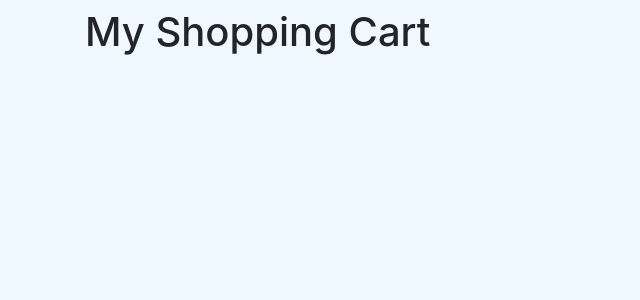
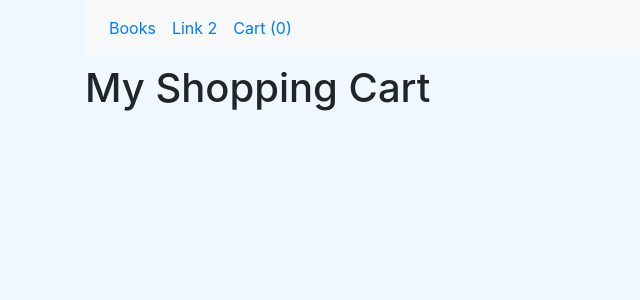
Before and after one commit to jyfoo213/tgc8-django-bookreviews, a Django app: page /cart/view in a window 1280 px wide. Shown: the top 300 px of the page, without its empty margins (0-640 px from the left). Run offline with Django 3.2, Linux system fonts and the light colour scheme; some libraries are stand-ins or nearby versions.

Commit message:
View link to cart and how many items there are in the cart

```diff
--- a/BookReviewsProject/settings.py
+++ b/BookReviewsProject/settings.py
@@ -78,6 +78,7 @@ TEMPLATES = [
                 'django.template.context_processors.request',
                 'django.contrib.auth.context_processors.auth',
                 'django.contrib.messages.context_processors.messages',
+                'cart.contexts.cart_contents'
             ],
         },
     },
--- /dev/null
+++ b/cart/contexts.py
@@ -0,0 +1,7 @@
+
+def cart_contents(request):
+    cart = request.session.get('shopping_cart', {})
+    return {
+        'shopping_cart': cart,
+        'number_of_items': len(cart)
+    }
--- a/cart/templates/cart/view_cart.template.html
+++ b/cart/templates/cart/view_cart.template.html
@@ -6,7 +6,13 @@
     <div class="card mt-2 mb-2">
         <div class="card-body">
          <div class="card-title"><h3>{{i.title}}</h3></div>
-            Quantity:{{i.qty}}<br/>
+         <div>
+            <form method="POST" action="{% url 'update_cart_quantity' book_id=i.id%}">
+                {% csrf_token %}
+                Quantity:<input type="text" value="{{i.qty}}" name="qty" style="width:40px" />
+                <input class="btn btn-primary btn-sm" type="submit" value="Update Quantity">
+            </form>
+         </div>
             Cost: ${{i.cost}}<br/>
             <a href="{% url 'remove_from_cart' book_id=i.id %}" class="btn btn-danger btn-sm">Remove</a>
         </div>
--- a/cart/urls.py
+++ b/cart/urls.py
@@ -4,5 +4,8 @@ import cart.views
 urlpatterns = [
     path('add/<book_id>', cart.views.add_to_cart, name="add_to_cart"),
     path('view', cart.views.view_cart, name="view_cart"),
-    path('remove/<book_id>', cart.views.remove_from_cart, name="remove_from_cart")
+    path('remove/<book_id>', cart.views.remove_from_cart,
+         name="remove_from_cart"),
+    path('update_quantity/<book_id>', cart.views.update_quantity,
+         name="update_cart_quantity")
 ]
--- a/cart/views.py
+++ b/cart/views.py
@@ -1,4 +1,4 @@
-from django.shortcuts import render, get_object_or_404, redirect, reverse
+from django.shortcuts import render, get_object_or_404, redirect, reverse, HttpResponse
 from django.contrib import messages
 from books.models import Book
 
@@ -49,3 +49,14 @@ def remove_from_cart(request, book_id):
         messages.success(request, "Item succesfully removed from cart")
 
     return redirect(reverse('view_books_route'))
+
+
+def update_quantity(request, book_id):
+    cart = request.session.get('shopping_cart', {})
+    # if the book_id I want to update the quantity is in the shopping cart
+    if book_id in cart:
+        cart[book_id]['qty'] = request.POST['qty']
+        request.session['shopping_cart'] = cart
+        messages.success(request, "Quantity has been updated")
+
+    return redirect(reverse('view_cart'))
--- a/templates/base.template.html
+++ b/templates/base.template.html
@@ -1,18 +1,41 @@
 {% load static %}
-<!doctype html>
+<!DOCTYPE html>
 <html lang="en">
   <head>
     <!-- Required meta tags -->
-    <meta charset="utf-8">
-    <meta name="viewport" content="width=device-width, initial-scale=1, shrink-to-fit=no">
+    <meta charset="utf-8" />
+    <meta
+      name="viewport"
+      content="width=device-width, initial-scale=1, shrink-to-fit=no"
+    />
 
     <!-- Bootstrap CSS -->
-    <link rel="stylesheet" href="https://maxcdn.bootstrapcdn.com/bootstrap/4.0.0/css/bootstrap.min.css" integrity="sha384-Gn5384xqQ1aoWXA+058RXPxPg6fy4IWvTNh0E263XmFcJlSAwiGgFAW/dAiS6JXm" crossorigin="anonymous">
-    <link rel="stylesheet" href="{% static 'styles.css'%}">
+    <link
+      rel="stylesheet"
+      href="https://maxcdn.bootstrapcdn.com/bootstrap/4.0.0/css/bootstrap.min.css"
+      integrity="sha384-Gn5384xqQ1aoWXA+058RXPxPg6fy4IWvTNh0E263XmFcJlSAwiGgFAW/dAiS6JXm"
+      crossorigin="anonymous"
+    />
+    <link rel="stylesheet" href="{% static 'styles.css'%}" />
     <title>Hello, world!</title>
   </head>
   <body>
     <div class="container">
+      <nav class="navbar navbar-expand-sm bg-light">
+        <!-- Links -->
+        <ul class="navbar-nav">
+          <li class="nav-item">
+            <a class="nav-link" href="{% url 'view_books_route' %}">Books</a>
+          </li>
+          <li class="nav-item">
+            <a class="nav-link" href="#">Link 2</a>
+          </li>
+          <li class="nav-item">
+            <a class="nav-link" href="{% url 'view_cart' %}">Cart ({{number_of_items}})</a>
+          </li>
+        </ul>
+      </nav>
+
       {%if messages %}
       <div class="alert alert-success">
         {% for message in messages %}
@@ -31,9 +54,18 @@
     <script
       src="https://code.jquery.com/jquery-3.5.1.min.js"
       integrity="sha256-9/aliU8dGd2tb6OSsuzixeV4y/faTqgFtohetphbbj0="
-        crossorigin="anonymous"></script>
-    <script src="https://cdnjs.cloudflare.com/ajax/libs/popper.js/1.12.9/umd/popper.min.js" integrity="sha384-ApNbgh9B+Y1QKtv3Rn7W3mgPxhU9K/ScQsAP7hUibX39j7fakFPskvXusvfa0b4Q" crossorigin="anonymous"></script>
-    <script src="https://maxcdn.bootstrapcdn.com/bootstrap/4.0.0/js/bootstrap.min.js" integrity="sha384-JZR6Spejh4U02d8jOt6vLEHfe/JQGiRRSQQxSfFWpi1MquVdAyjUar5+76PVCmYl" crossorigin="anonymous"></script>
+      crossorigin="anonymous"
+    ></script>
+    <script
+      src="https://cdnjs.cloudflare.com/ajax/libs/popper.js/1.12.9/umd/popper.min.js"
+      integrity="sha384-ApNbgh9B+Y1QKtv3Rn7W3mgPxhU9K/ScQsAP7hUibX39j7fakFPskvXusvfa0b4Q"
+      crossorigin="anonymous"
+    ></script>
+    <script
+      src="https://maxcdn.bootstrapcdn.com/bootstrap/4.0.0/js/bootstrap.min.js"
+      integrity="sha384-JZR6Spejh4U02d8jOt6vLEHfe/JQGiRRSQQxSfFWpi1MquVdAyjUar5+76PVCmYl"
+      crossorigin="anonymous"
+    ></script>
     {%block js%}{%endblock%}
   </body>
 </html>
```
Also changed, not shown: db.sqlite3. Lines whose indentation alone changed are shown as unchanged.
